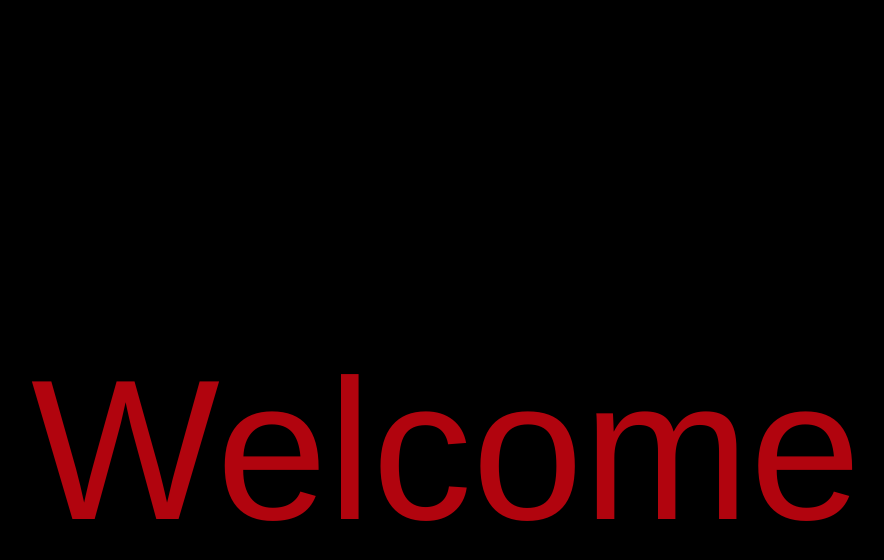
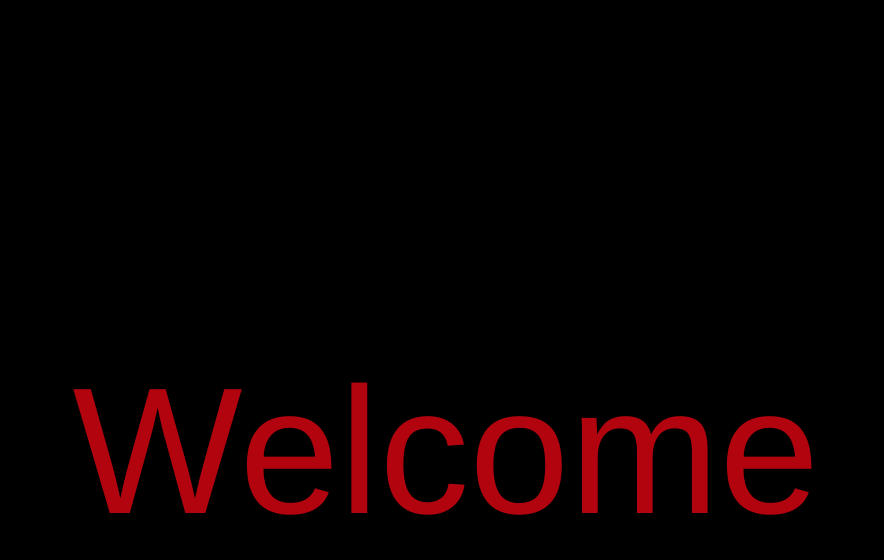
Before and after one commit to 12ff806/12ff806.github.io, a Jekyll site: the page built from index.html, in a window 1280 px wide. Shown: the top 560 px of the page, without its empty margins (194-1078 px from the left). Built offline with Jekyll 4.4.1, drawn with Linux system fonts in a browser that asks for light colours; comment, search, counter and statistics services are not loaded.

Commit message:
update index

```diff
--- a/css/style.css
+++ b/css/style.css
@@ -138,7 +138,10 @@ footer p a:hover{
     top: 50%;
     left: 50%;
     transform: translate(-50%, -50%);
+    /*
     font-size: 200px;
+    */
+    font-size: 180px;
 }
 
 .index div.text a{
```
